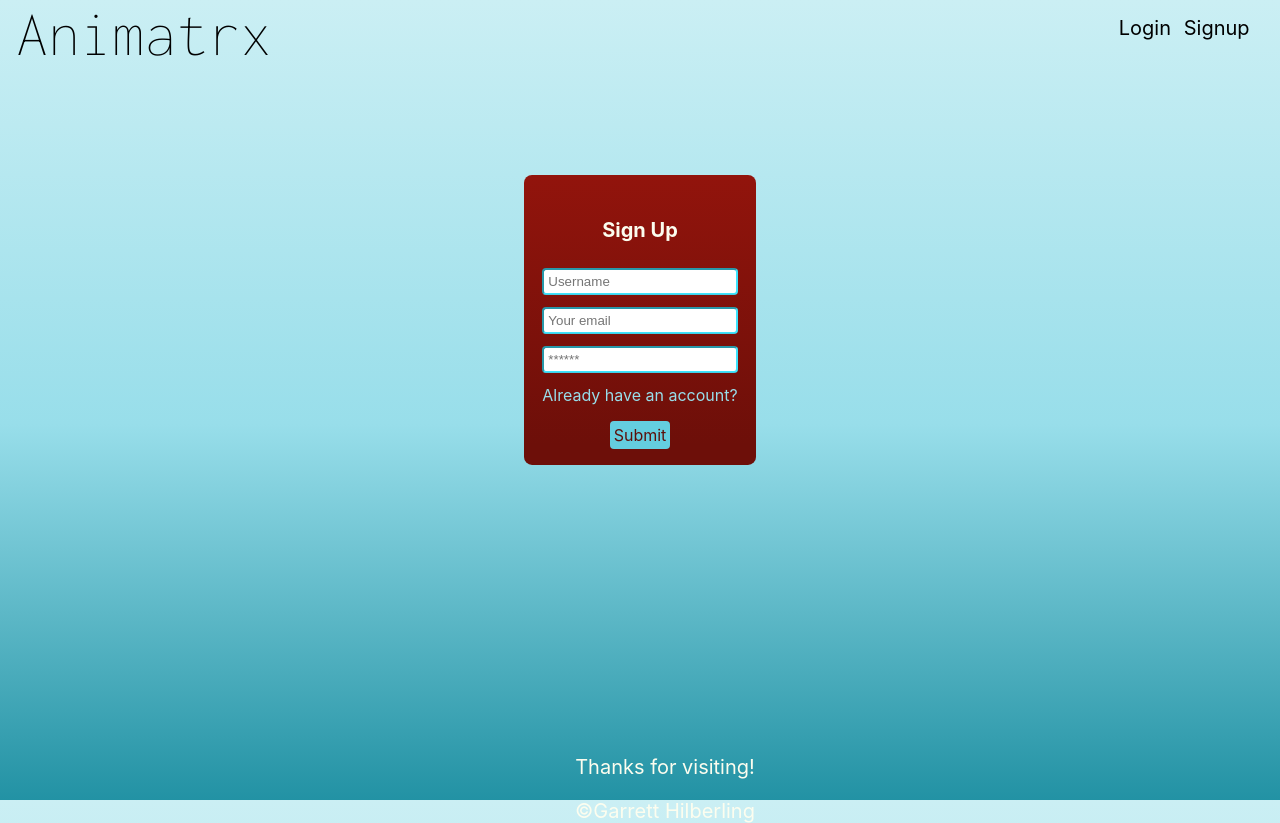
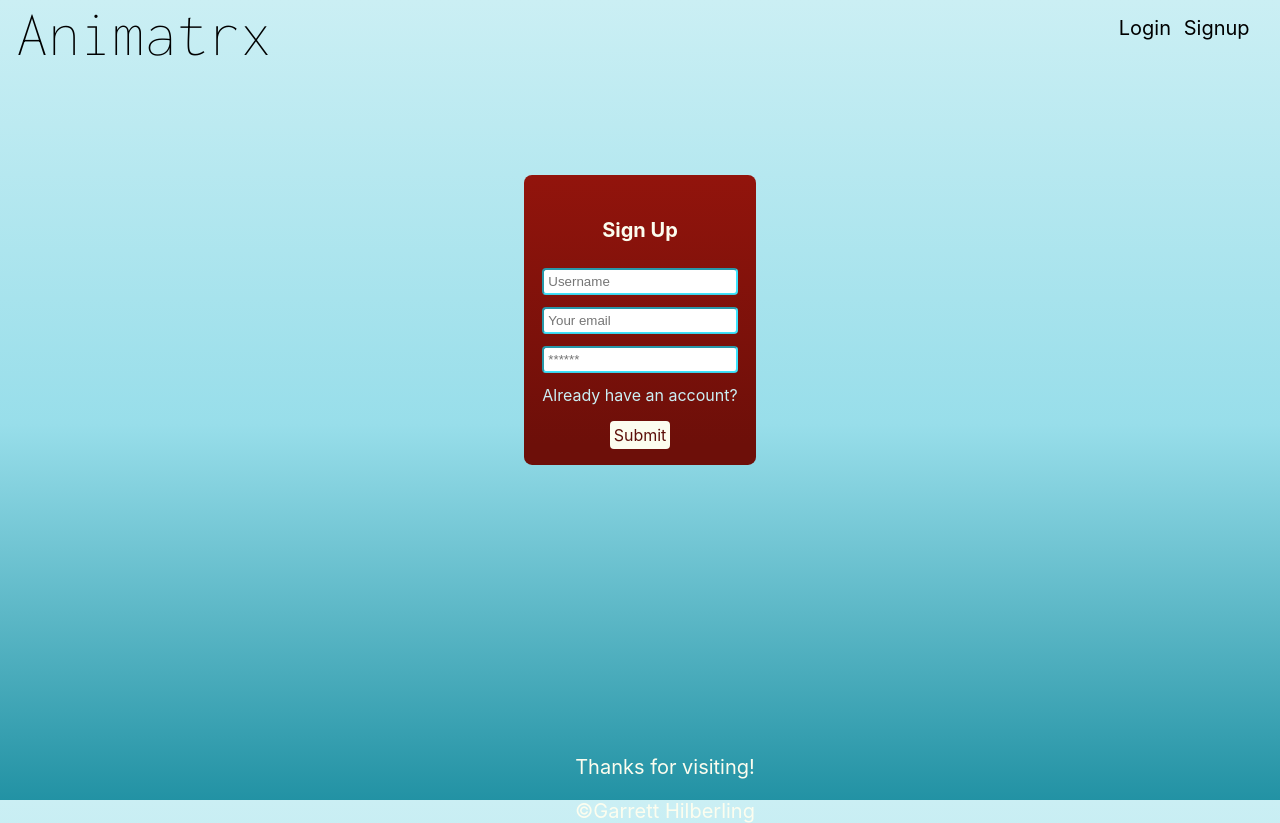
Before and after one commit to garretthilberling/Animatrx, a React (Create React App) app in the folder client/: page /signup in a window 1280 px wide. In both pictures the pointer is over the link "Already have an account?". Shown: the top 823 px of the page. Built offline with nearby package versions, Linux system fonts and the light colour scheme; a web font is replaced by a local one.

Commit message:
one more quick change

```diff
--- a/client/src/index.css
+++ b/client/src/index.css
@@ -465,14 +465,14 @@ input:focus, textarea:focus, select:focus{
 }
 
 .login-signup-flex a:hover {
-  color: var(--soft-blue-200);
+  color: var(--soft-blue-100);
 }
 
 .submit {
   all: unset;
   cursor: pointer;
   color: #5c0f09;
-  background: var(--soft-blue-300);
+  background: var(--off-white-100);
   width: fit-content;
   margin: 0 auto;
   padding: .25rem;
@@ -482,7 +482,7 @@ input:focus, textarea:focus, select:focus{
 }
 
 .submit:hover {
-  background: var(--soft-blue-200);
+  background: var(--soft-blue-100);
   color: #6d0f09;
 }
 
```
